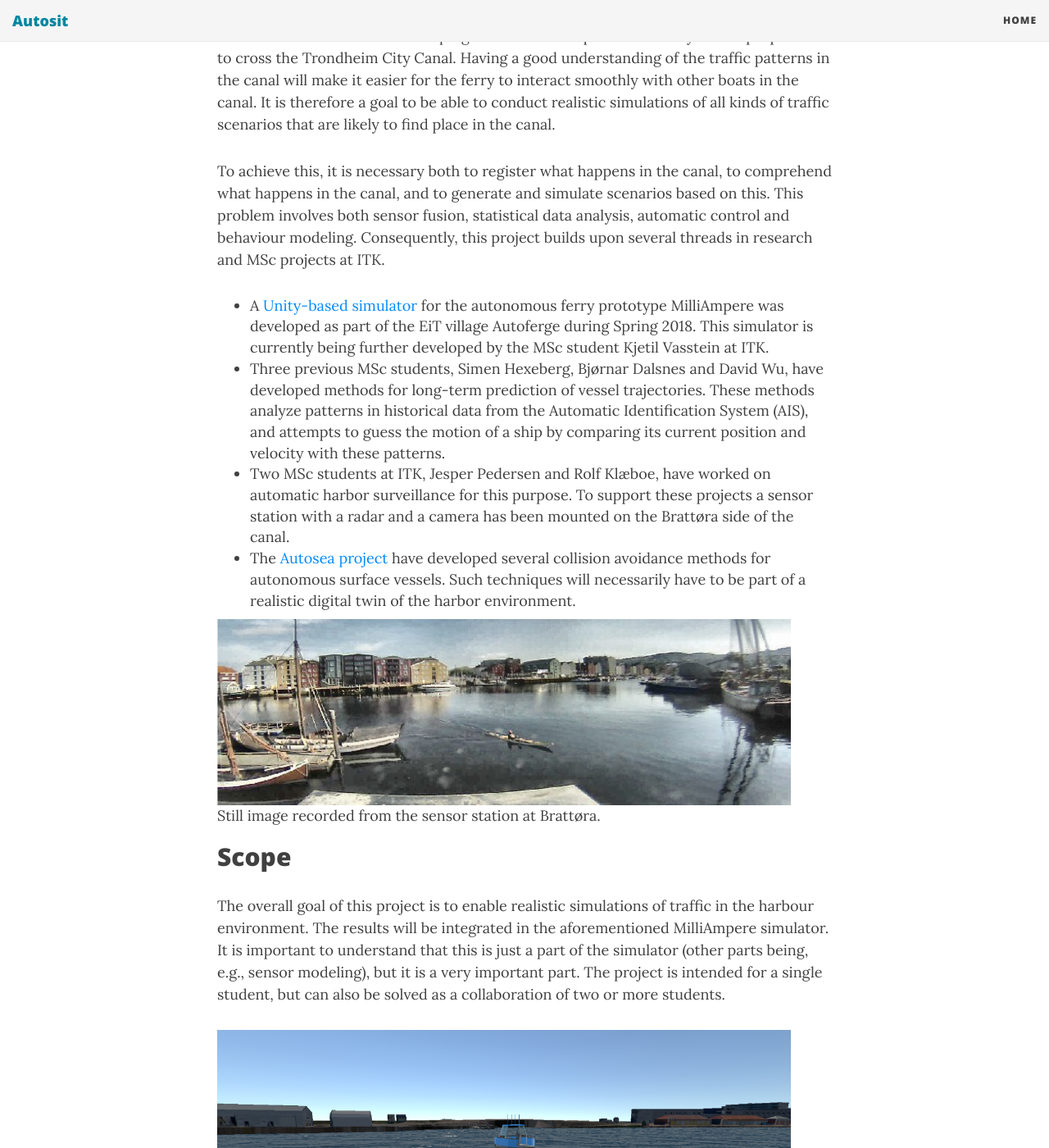
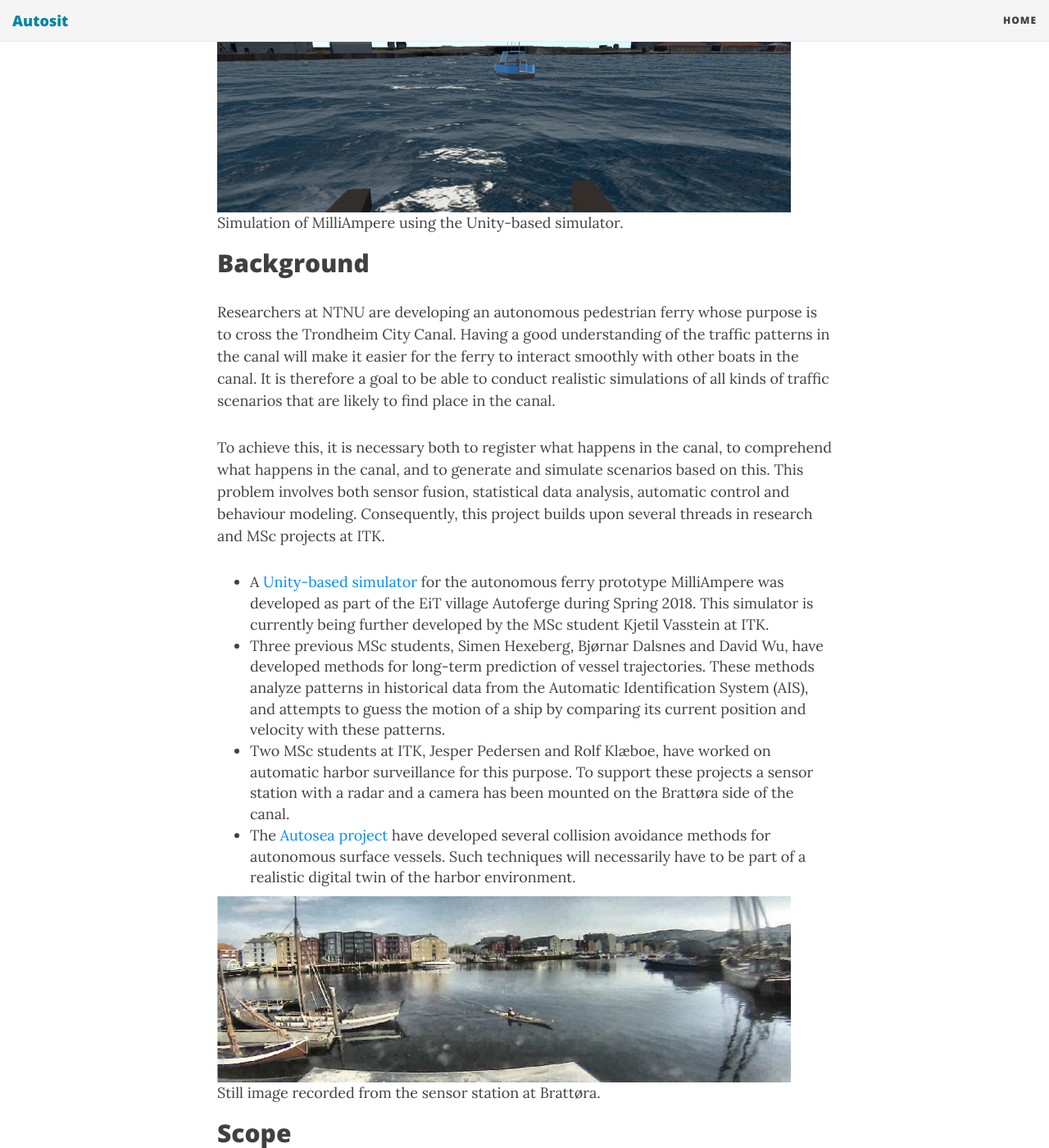
Before and after one commit to autosit/autosit.github.io, a Jekyll site: the page built from _posts/2020-04-19-ltp_canal.md, in a window 1280 px wide and 1400 px high, scrolled down 329 px. Shown: the whole window at 82% size. Built offline with Jekyll 4.4.1, drawn with Linux system fonts in a browser that asks for light colours; nearby versions of some CDN libraries; some of the changed text lies outside the part shown.

Commit message:
updated twin of the canal

```diff
--- a/_posts/2020-04-19-ltp_canal.md
+++ b/_posts/2020-04-19-ltp_canal.md
@@ -3,6 +3,9 @@ layout: post
 title: Twin of the Trondheim City Canal
 category: LTP
 ---
+|<img src="{{site.url}}/assets/simunity.png" width="700"> |
+| Simulation of MilliAmpere using the Unity-based simulator. |
+
 ## Background
 
 Researchers at NTNU are developing an autonomous pedestrian ferry whose purpose is to cross the Trondheim City Canal.
@@ -26,8 +29,7 @@ To achieve this, it is necessary both to register what happens in the canal, to
 
 The overall goal of this project is to enable realistic simulations of traffic in the harbour environment. The results will be integrated in the aforementioned MilliAmpere simulator. It is important to understand that this is just a part of the simulator (other parts being, e.g., sensor modeling), but it is a very important part. The project is intended for a single student, but can also be solved as a collaboration of two or more students.
 
-|<img src="{{site.url}}/assets/simunity.png" width="700"> |
-| Simulation of MilliAmpere using the Unity-based simulator. |
+
 
 ## Proposed Tasks for the 5th year project
 
```
